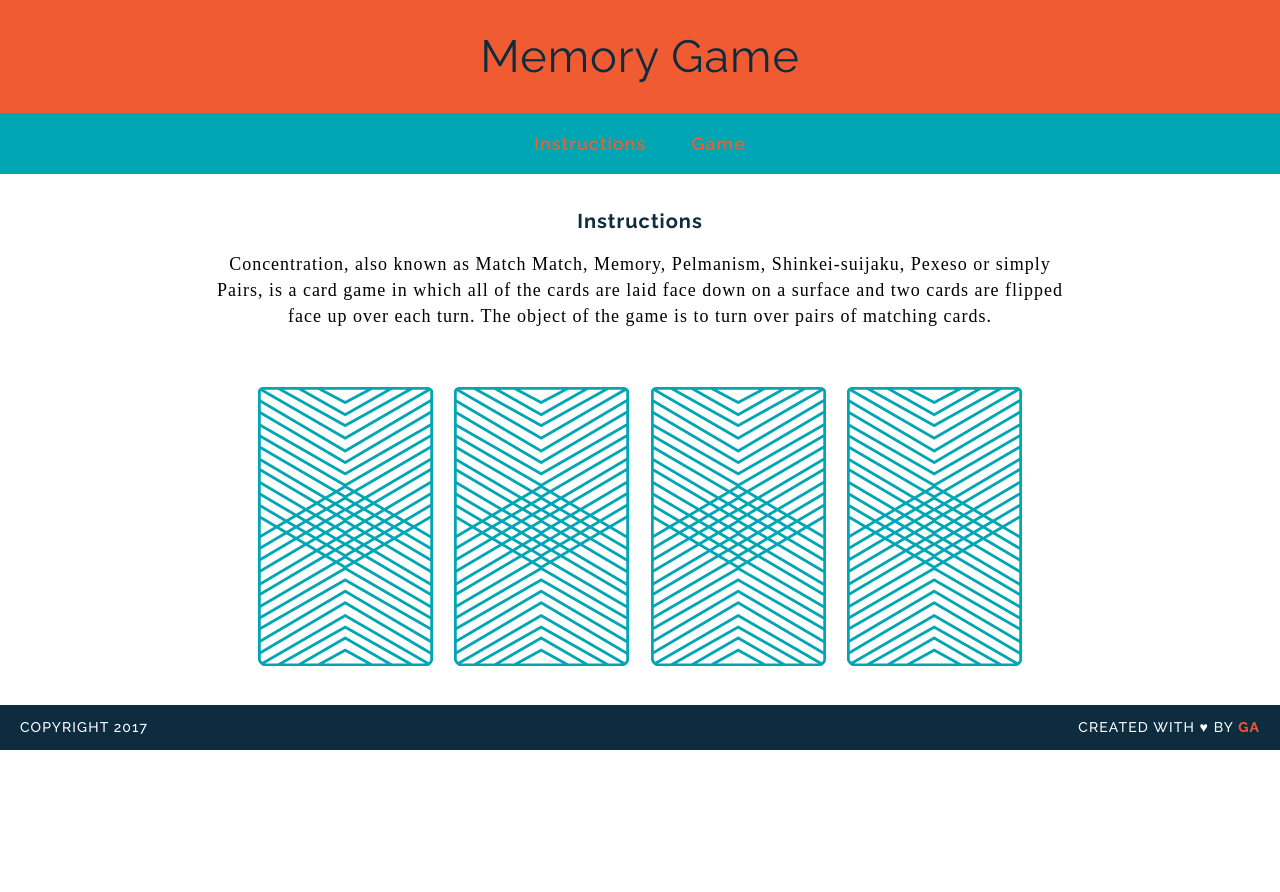
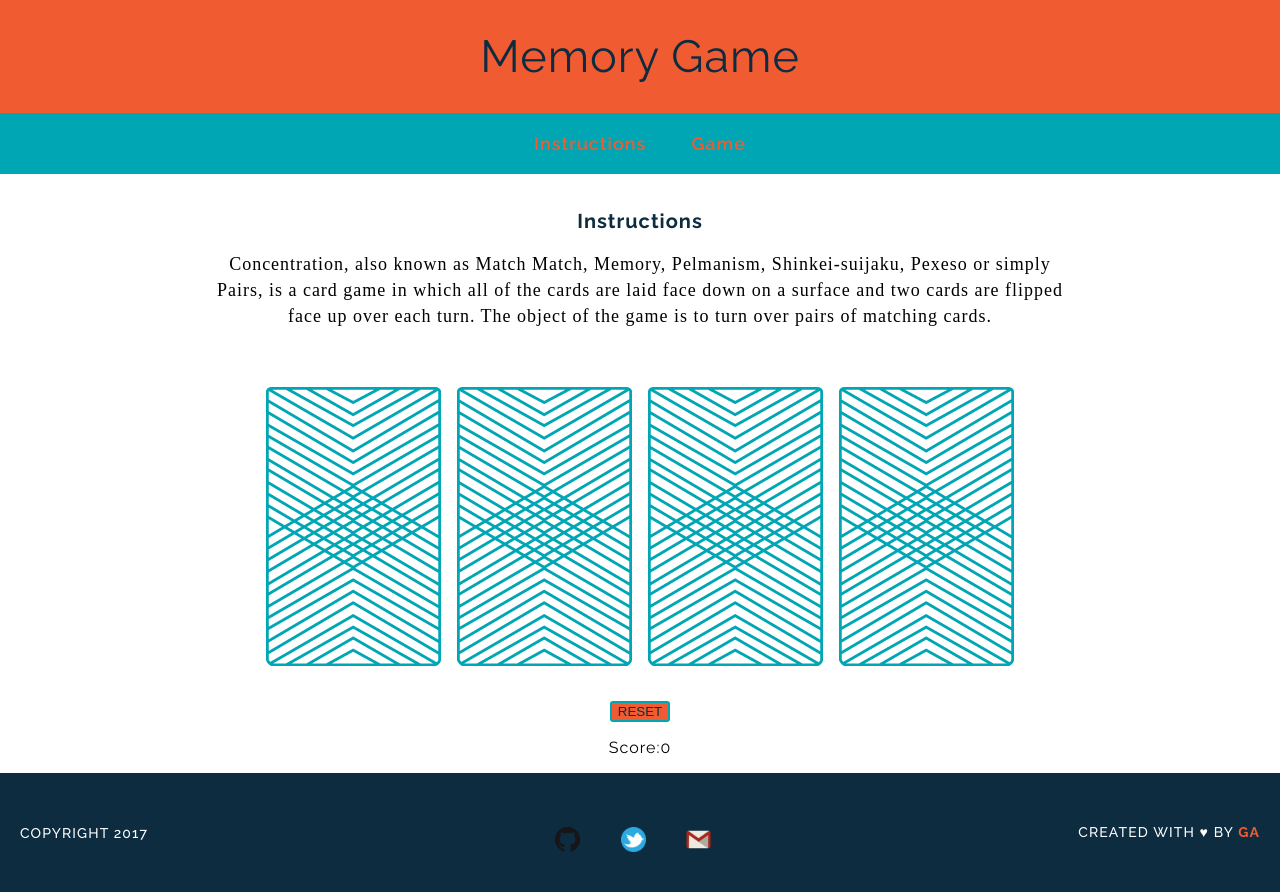
Before and after one commit to GoranBT/wdi-fundamentals-memorygame, a plain HTML site: page memory_game/index.html in a window 1280 px wide. Before the commit the page ends 800 px from the top, so only its background shows below. Drawn offline with Linux system fonts and the light colour scheme; a web font is replaced by a local one.

Commit message:
Create game logic

```diff
--- a/memory_game/index.html
+++ b/memory_game/index.html
@@ -5,30 +5,50 @@
 		<link href="https://fonts.googleapis.com/css?family=Droid+Serif|Raleway:400,500,600,700" rel="stylesheet">
 	</head>
 	<body>
+
 		<!-- header section -->
+
 		<header>
+
 			<h1>Memory Game</h1>
 		</header>
+
 		<!-- nav bar -->
+
 		<nav>
 			<a href="#instructions">Instructions</a>
 			<a href="#">Game</a>
 		</nav>
+
 		<!-- Main content -->
+
 		<main>
 			<h2 id="instructions">Instructions</h2>
 			<p>Concentration, also known as Match Match, Memory, Pelmanism, Shinkei-suijaku, Pexeso or simply Pairs, is a card game in which all of the cards are laid face down on a surface and two cards are flipped face up over each turn. The object of the game is to turn over pairs of matching cards.</p>
-			<div>
-				<img src="images/back.png" alt="Queen of Diamonds">
-				<img src="images/back.png" alt="Queen of Hearts">
-				<img src="images/back.png" alt="King of Diamonds">
-				<img src="images/back.png" alt="King of Hearts">
+
+			<div id="game-board" class="board clearfix"></div>
+		</main>
+
+		<!-- reset button -->
+		<input type="button" value="RESET" onClick="window.location.reload()">
+
+		<p>Score:<span id="score">0<span></p>
+
+		<!-- Footer section -->
+		<footer>
+			<div class="copyright">
+				<p>Copyright 2017</p>
 			</div>
-		</main>
-		<!-- Footer section -->
-		<footer class="clearfix">
-			<p class="copyright">Copyright 2017</p>
-			<p class="message">Created with &hearts; by <span class="name">GA</span></p>
+			<div class="follow-me">
+			<ul>
+				<li><a href="https://github.com/GoranBT" target="_blank"><img src="images/GitHub-mark.png" width="25px" height="25px"></a></li>
+				<li><a href="https://twitter.com/Tourist_Helper" target="_blank"><img src="images/twitter.png" width="25px" height="25px"></a></li>
+				<li><a href="mailto:goran.angelovski.bt@gmail.com" target="_top"><img src="images/gmail.png" width="25px" height="25px"></a></li>
+			</ul>
+			</div>
+			<div class="message">
+				<p>Created with &hearts; by <span class="name">GA</span></p>
+			</div>
 		</footer>
 		<script src="js/main.js"></script>
 	</body>
--- a/memory_game/js/main.js
+++ b/memory_game/js/main.js
@@ -1,7 +1,80 @@
-var	cardOne	= "queen";
-var carTwo = "queen";
-var cardThree = "king";
-var cardFour = "king";
+var cards = [
+	{
+		rank: "queen",
+		suit: "hearts",
+		cardImage: "images/queen-of-hearts.png"
+	},
+	{
+		rank: "queen",
+		suit: "diamonds",
+		cardImage: "images/queen-of-diamonds.png"
+	},
+	{
+		rank: "king",
+		suit: "hearts",
+		cardImage: "images/king-of-hearts.png"
+	},
+	{
+		rank: "king",
+		suit: "diamonds",
+		cardImage: "images/king-of-diamonds.png"
+	}
+];
+//empty array to hold the cards in play
+var cardsInPlay = [];
+//score variable
+var score = 0;
+//Check if First card === Second card
 
-console.log("User flipped " + cardOne);
-console.log("User flipped " + cardFour);
+var checkForMatch = function () {
+
+	if (cardsInPlay[0] === cardsInPlay[1]) {
+
+		alert("You Found a match!");
+		score = score + 1;
+		document.getElementById("score").textContent =  score;
+
+
+	} else {
+		alert("Sorry, try again");
+	}
+
+}
+
+var flipCard = function () {
+	//get data-id from the clicked card and store in CardId
+	var cardId = this.getAttribute("data-id");
+	//set the card image sorce attribute
+	this.setAttribute('src', cards[cardId].cardImage);
+	console.log("User flipped " + cards[cardId].rank);
+	// push card --> cardsInPlay array
+	cardsInPlay.push(cards[cardId].rank);
+
+	//checking if there are two cards in the array (if 2 --> call checkForMatch)
+	if (cardsInPlay.length === 2) {
+		checkForMatch();
+	}
+
+	console.log(cards[cardId].cardImage);
+	console.log(cards[cardId].suit);
+}
+
+
+
+var createBoard = function() {
+ // create cards
+	for (var i = 0; i < cards.length; i++) {
+		// create img element and storing in var cardElement
+		var cardElement = document.createElement("img");
+		// set sorce attribute to the new img element
+		cardElement.setAttribute("src", "images/back.png");
+		// set data-id attribute using loop (i)
+		cardElement.setAttribute("data-id", i);
+		// add eventlistener to the element
+		//(when clicked to call flipCard function)
+		cardElement.addEventListener("click", flipCard);
+		document.getElementById("game-board").appendChild(cardElement);
+	}
+}
+
+createBoard();
--- a/memory_game/style.css
+++ b/memory_game/style.css
@@ -38,7 +38,7 @@ h1, h2 {
 	color: #0d2c40;
 }
 
-a {
+nav a {
 	margin: 0 20px;
 	color: #f15b31;
 	font-weight: 600;
@@ -61,31 +61,44 @@ footer {
 	font-size: 14px;
 	letter-spacing: .08em;
 	font-weight: 500;
+	display: flex;
+	justify-content: space-between;
+	align-items: center;
 }
 
-.copyright {
-	float: left;
-
+.follow-me ul {
+	align-items: center;
+	padding-bottom: 23px;
 }
 
-.message {
-	float: right;
+.follow-me ul li {
+	display: inline-block;
+	padding:0 10px;
+	margin: auto 0;
 }
 
-.clearfix:after {
+/*.clearfix:after {
   	visibility: hidden;
   	display: block;
   	content: " ";
   	clear: both;
   	height: 0;
   	font-size: 0;
-}
+} */
 
 .name {
 	color: #f15b31;
 	font-weight: 700;
 }
 
-a:hover {
+nav a:hover {
 	border-bottom: 2px solid white;
 }
+/* reset button */
+input[type="button"] {
+	background-color: #f15b31;
+	color: #0d2c40;
+	border: 2px solid #00a6b3;
+	border-radius: 3px;
+	margin: 0 auto;
+}
```
Also changed, not shown: memory_game/images/GitHub-Mark.png (added), memory_game/images/gmail.png (added), memory_game/images/twitter.png (added). Lines whose indentation alone changed are shown as unchanged.
